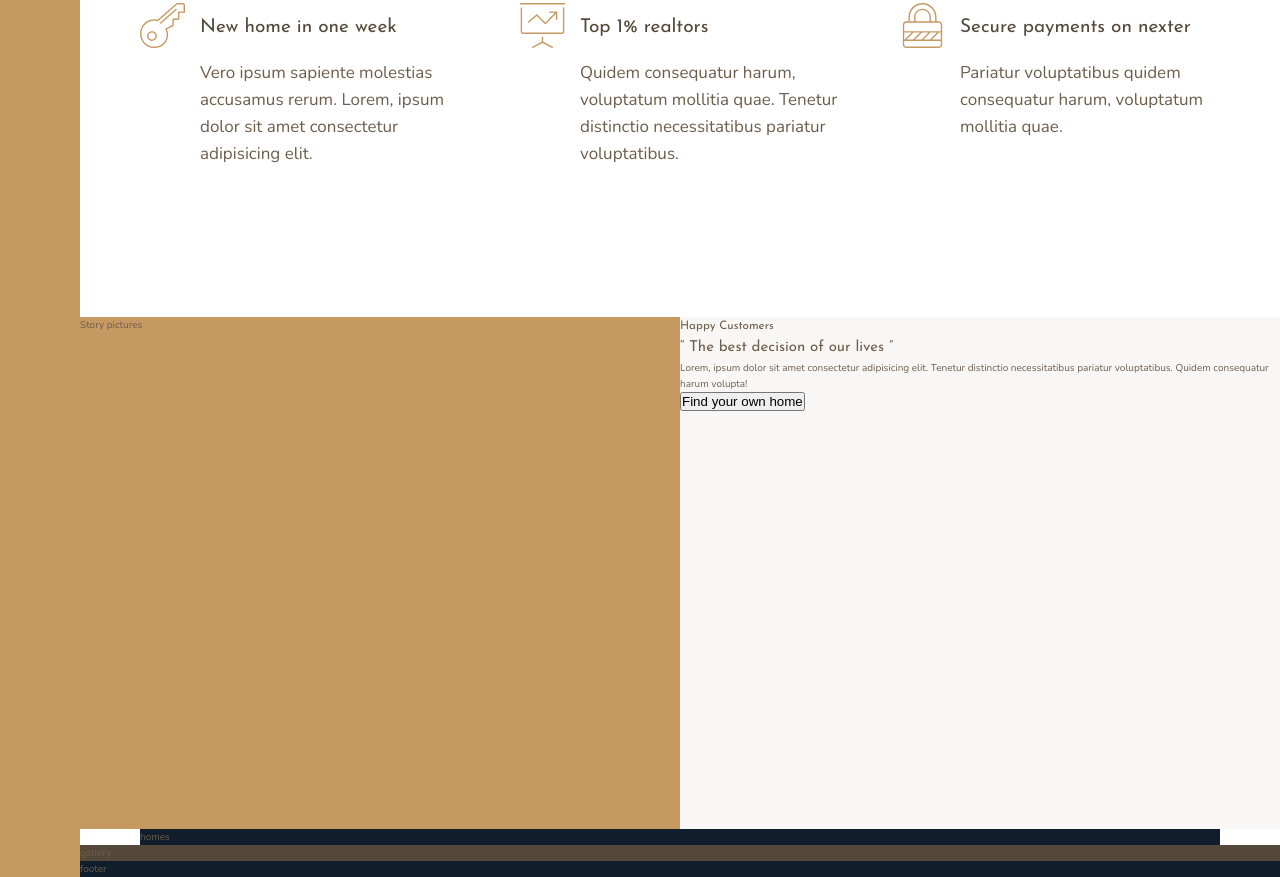
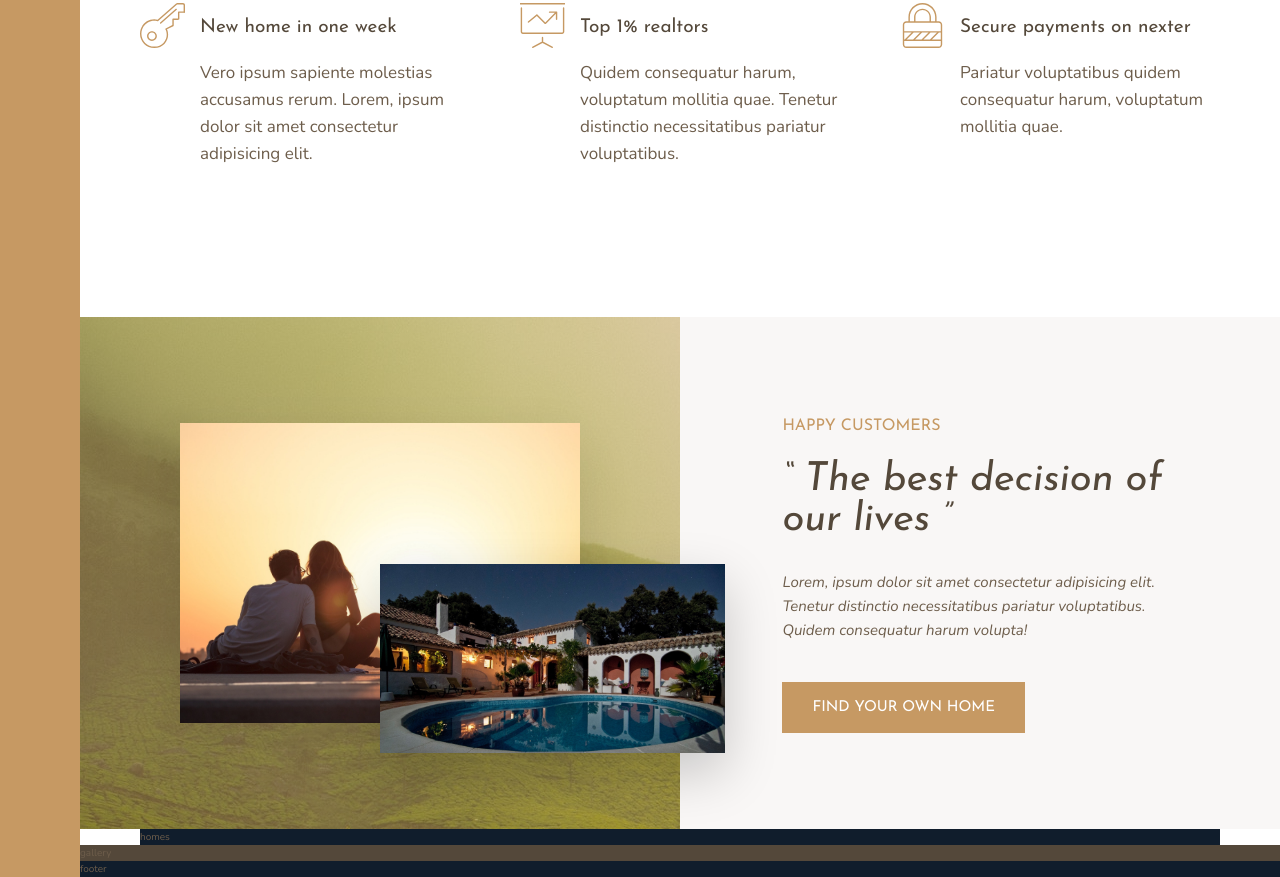
Before and after one commit to ayushvarma7/Nexter, a website: page index.html in a window 1280 px wide. Shown: the part 991-1868 px from the top of the page. Drawn offline with nearby package versions, Linux system fonts and the light colour scheme.

Commit message:
Story section added

```diff
--- a/index.html
+++ b/index.html
@@ -61,11 +61,14 @@
             </features>
 
         </section>
-            <div class="story__pictures">Story pictures</div>
+            <div class="story__pictures">
+                <img src="img/story-1.jpeg" alt="Couple with new house" class="story__img--1">
+                <img src="img/story-2.jpeg" alt="New house" class="story__img--2">
+            </div>
             <div class="story__content">
-                <h3 class="heading-3">Happy Customers</h3>
-                <h2 class="heading-2">&ldquo; The best decision of our lives &rdquo;</h2>
-                <p class="story__text">Lorem, ipsum dolor sit amet consectetur adipisicing elit. Tenetur distinctio necessitatibus pariatur voluptatibus. Quidem consequatur harum volupta!</p>
+                <h3 class="heading-3 mb-sm">Happy Customers</h3>
+                <h2 class="heading-2 heading-2--dark mb-md">&ldquo; The best decision of our lives &rdquo;</h2>
+                <p class="story__text ">Lorem, ipsum dolor sit amet consectetur adipisicing elit. Tenetur distinctio necessitatibus pariatur voluptatibus. Quidem consequatur harum volupta!</p>
                 <button class="btn">Find your own home</button>
             </div>
             <section class="homes">homes</section>
--- a/sass/_story.scss
+++ b/sass/_story.scss
@@ -2,10 +2,49 @@
     &__pictures{
         background-color: $color-primary;
         grid-column: full-start/ col-end 4;
+        background-image: linear-gradient(rgba($color-primary, .5), rgba($color-primary, .5)), url(../img/back.jpg);
+
+
+        display: grid;
+        grid-template-rows: repeat(6, 1fr);
+        grid-template-columns: repeat(6, 1fr);
+        align-items: center;
+    }
+
+    &__img--1{
+        width: 100%;
+        grid-row: 2/6;
+        grid-column: 2/6;
+        box-shadow: 0rem 2rem 5rem rgba(0, 0, 0, .1);
+    }
+    &__img--2{
+        width: 115%;
+        grid-row: 4/6;
+        grid-column: 4/7;
+        z-index: 10;
+        box-shadow: 0rem 2rem 5rem rgba(0, 0, 0, .2);
     }
 
     &__content{
         background-color: $color-grey-light-1;
         grid-column: col-start 5 / -1;
+        padding: 6rem 8vw;
+
+        //as this is in 1-D hence using flexbox
+        display: flex;
+        flex-direction: column;
+        justify-content: center;
+        align-items: flex-start;
+
+        // display: grid;
+        // align-content: center;
+        // justify-items: start;
+
+    }
+
+    &__text{
+        font-size: 1.5rem;
+        font-style: italic;
+        margin-bottom: 4rem;
     }
 }
--- a/sass/_typography.scss
+++ b/sass/_typography.scss
@@ -9,9 +9,21 @@
 }
 .heading-2{
     @extend %heading;
+    font-size: 4rem;
+    font-style: italic;
+    line-height: 1;
+    &--light{
+        color: $color-grey-light-1;
+    }
+    &--dark{
+        color: $color-grey-dark-1;
+    }
 }
 .heading-3{
     @extend %heading;
+    font-size: 1.6rem;
+    color: $color-primary;
+    text-transform: uppercase;
 }
 .heading-4{
     @extend %heading;
@@ -24,3 +36,27 @@
         color: $color-grey-dark-1;
     }
 }
+
+.btn{
+    background-color: $color-primary;
+    color: #fff;
+    border: none;
+    border-radius: 0;
+    font-family: $font-display;
+    font-size: 1.5rem;
+    text-transform: uppercase;
+    padding: 1.8rem 3rem;
+    cursor: pointer;
+    transition: all .2s;
+
+    &:hover{
+        background-color: $color-primary-dark;
+    }
+}
+
+//HELPER CLASSES
+
+.mb-sm{margin-bottom: 2rem;}
+.mb-md{margin-bottom: 3rem;}
+.mb-lg{margin-bottom: 4rem;}
+.mb-hg{margin-bottom: 8rem;}
```
Also changed, not shown: css/style.css.
